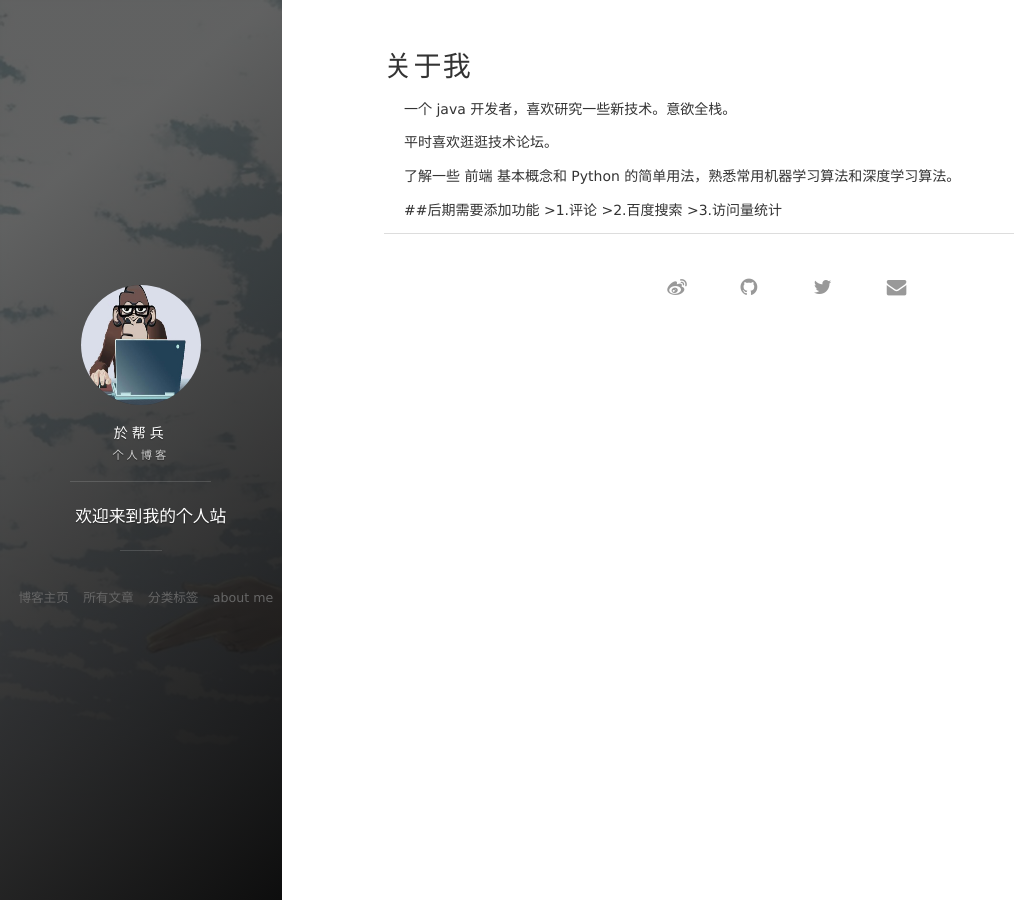
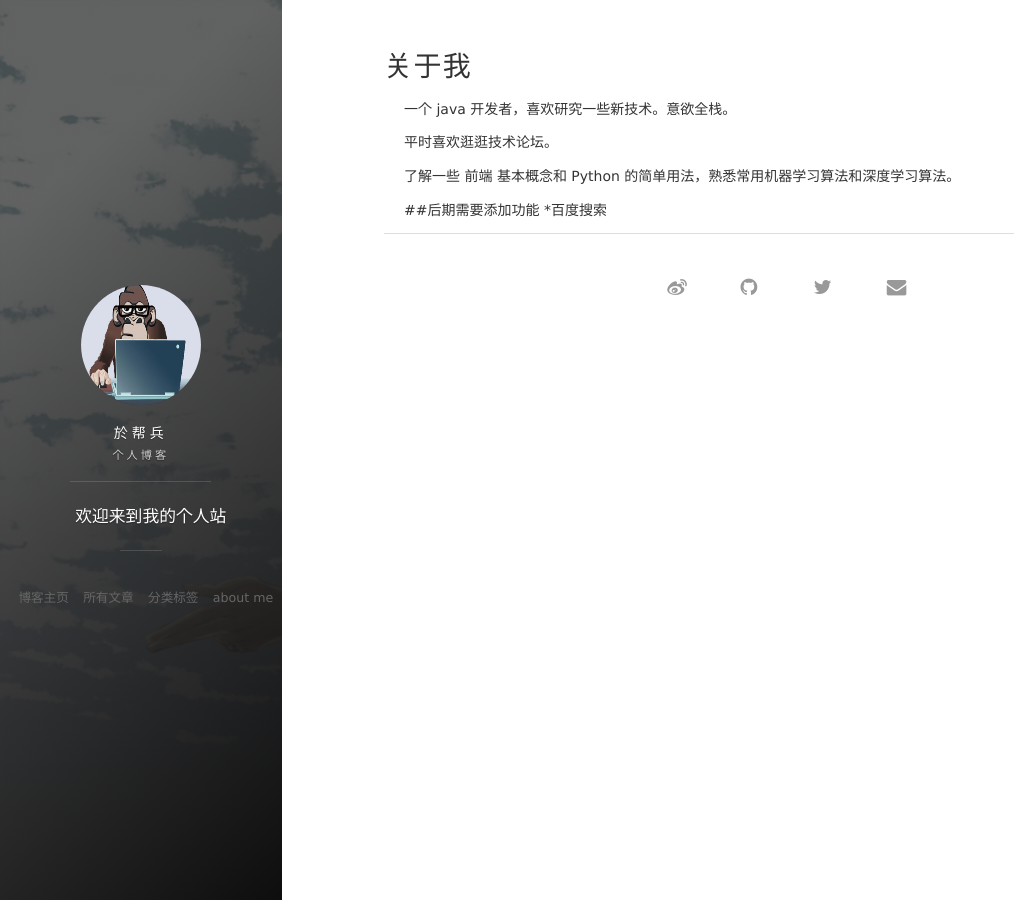
Before and after one commit to yubangbing/yubangbing.github.io, a Jekyll site: the page built from about.md, in a window 1280 px wide. Shown: the whole page, without its empty margins (0-1014 px from the left). Built offline with Jekyll 4.4.1, drawn with Linux system fonts in a browser that asks for light colours; nearby versions of some CDN libraries; comment, search, counter and statistics services are not loaded.

```diff
--- a/about.md
+++ b/about.md
@@ -11,6 +11,4 @@
 
 <p>
 ##后期需要添加功能
->1.评论
->2.百度搜索
->3.访问量统计
+*百度搜索
```
